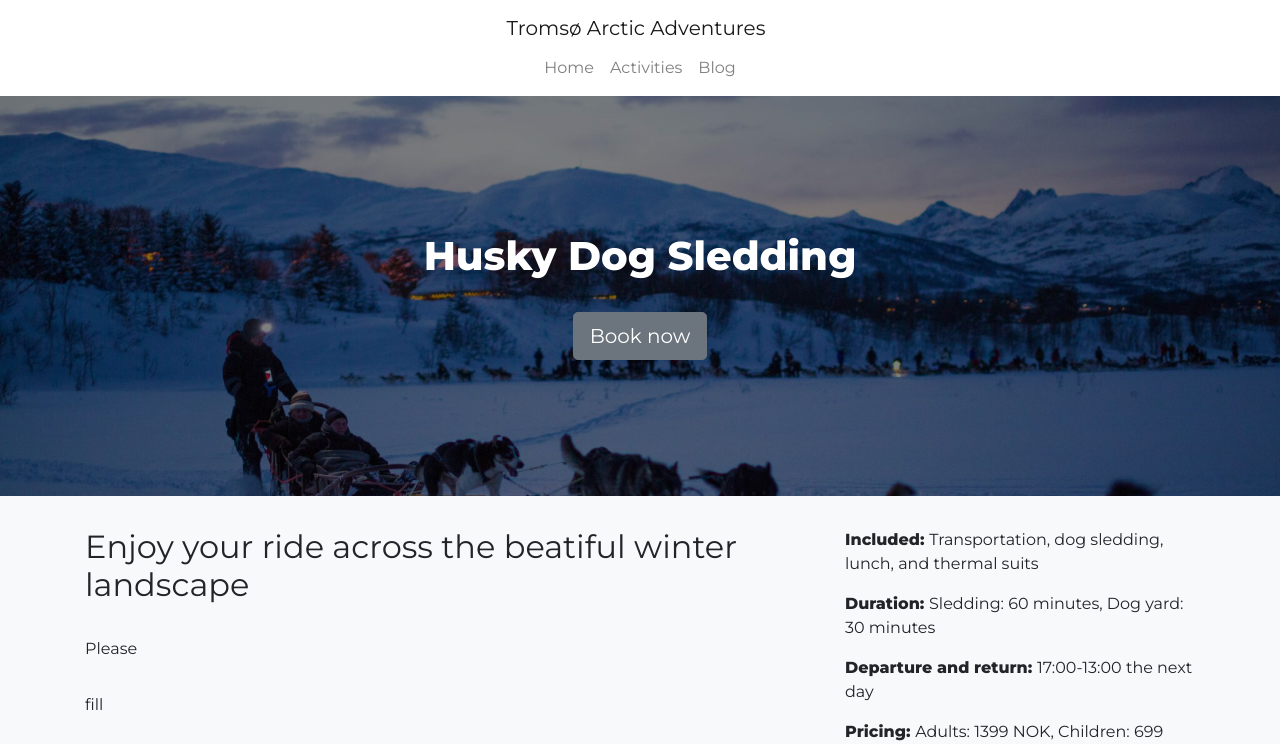
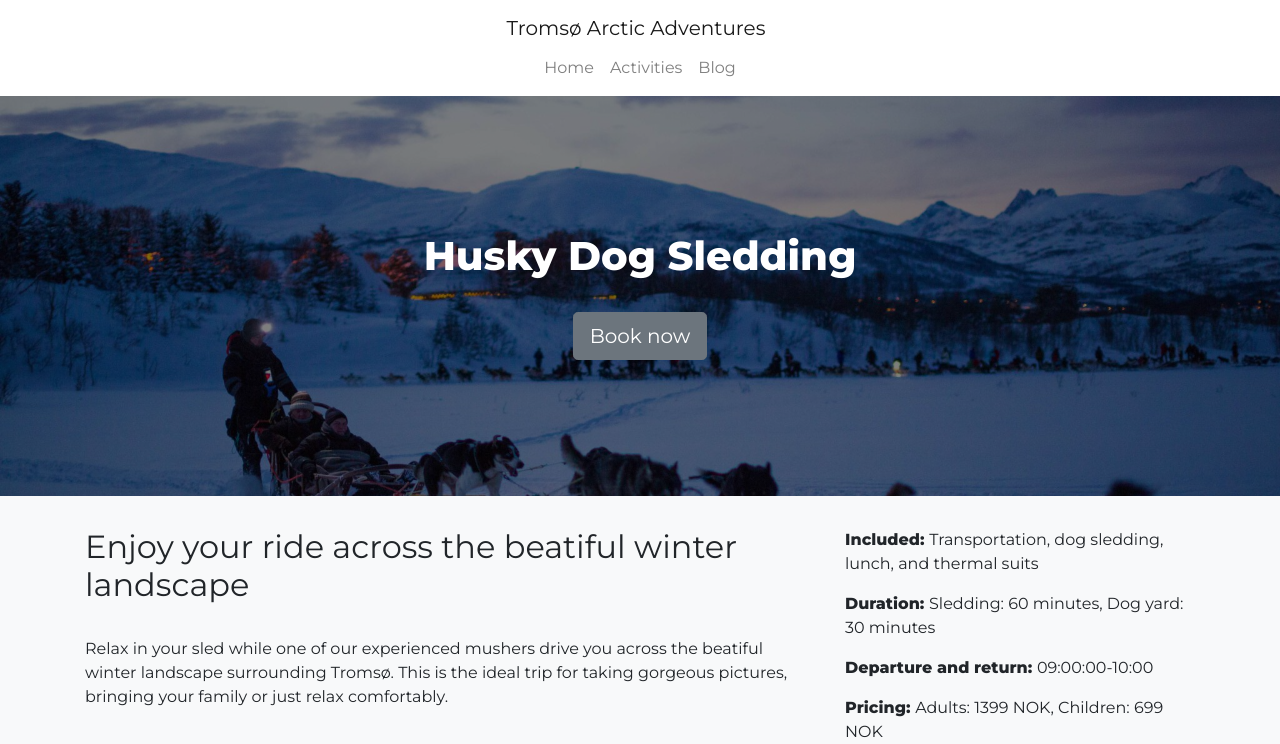
Before and after one commit to Discolai/bed-2049-arctic-adventure, a React (Create React App) app: page /bed-2049-arctic-adventure/activities/sledding in a window 1280 px wide. Shown: the top 744 px of the page. Built offline with nearby package versions, Linux system fonts and the light colour scheme.

Commit message:
Added description to husky sledding

```diff
--- a/src/components/activities/info/sledding.jsx
+++ b/src/components/activities/info/sledding.jsx
@@ -13,18 +13,23 @@ const Sledding = (props) => {
       title="Enjoy your ride across the beatiful winter landscape"
       included="Transportation, dog sledding, lunch, and thermal suits"
       duration="Sledding: 60 minutes, Dog yard: 30 minutes"
-      departure="17:00-13:00 the next day"
+      departure="09:00:00-10:00"
       pricing="Adults: 1399 NOK, Children: 699 NOK"
       bring="Gloves/mittens and a hat"
     >
-      <p className="activity-info">
-        Please
+      <p>
+        Relax in your sled while one of our experienced mushers drive you
+        across the beatiful winter landscape surrounding Tromsø. This is the ideal
+        trip for taking gorgeous pictures, bringing your family or just relax comfortably.
       </p>
-      <p className="activity-info">
-        fill
+      <p>
+        We provide you with thermal suits and boots before departure so you keep
+        nice and warm. You are then assigned a guide who will take you for a 60 minute
+        drive. Guest over 16 years old will be offered a chance to drive the sled.
       </p>
-      <p className="activity-info">
-        me
+      <p>
+        Upon return to our center, we will bring you to our dog yard where you can
+        pet and snuggle with our alaskan huskies to your hearts desire.
       </p>
     </ActivityInfo>
   )
```
